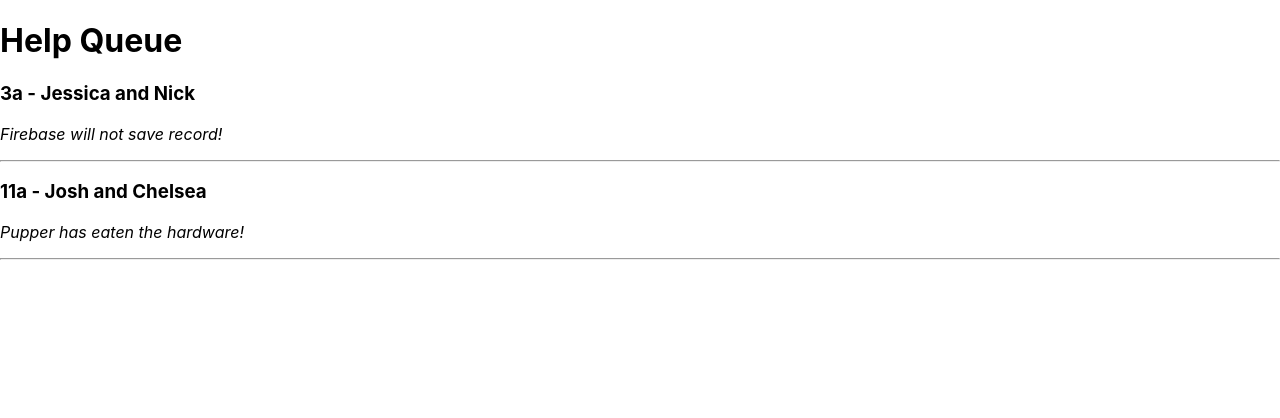
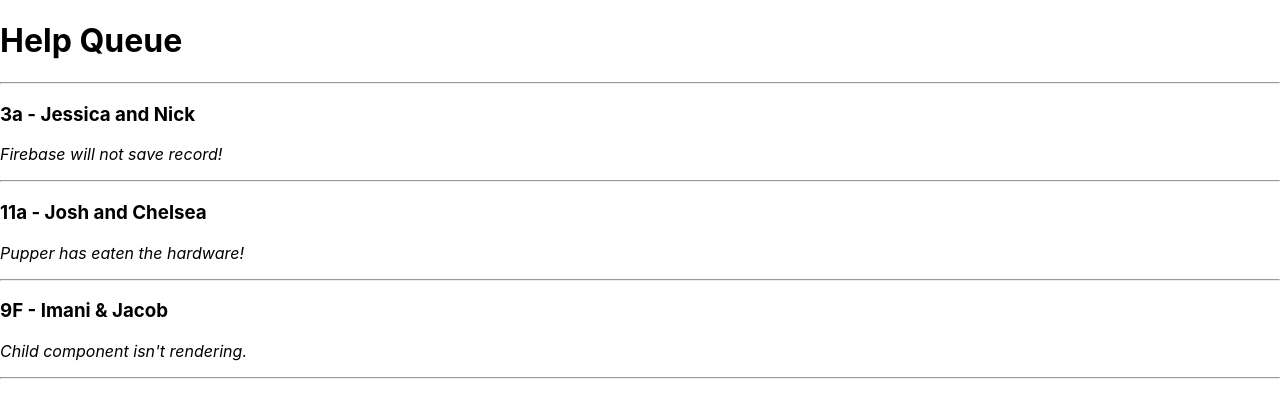
Before and after one commit to jhvozdovich/help-queue, a React (Create React App) app: page / in a window 1280 px wide. Shown: the top 418 px of the page. Built offline with nearby package versions, Linux system fonts and the light colour scheme.

Commit message:
refactor with JSX loop and ticket object array

```diff
--- a/src/components/TicketList.js
+++ b/src/components/TicketList.js
@@ -1,17 +1,33 @@
 import React from "react";
 import Ticket from "./Ticket";
 
+const masterTicketList = [
+  {
+    names: "Jessica and Nick",
+    location: "3a",
+    issue: "Firebase will not save record!"
+  },
+  {
+    names: "Josh and Chelsea",
+    location: "11a",
+    issue: "Pupper has eaten the hardware!"
+  },
+  {
+    names: 'Imani & Jacob',
+    location: '9F',
+    issue: 'Child component isn\'t rendering.'
+  }
+];
 function TicketList() {
   return (
     <React.Fragment>
-      <Ticket
-        location="3a"
-        names="Jessica and Nick"
-        issue="Firebase will not save record!" />
-      <Ticket
-        location="11a"
-        names="Josh and Chelsea"
-        issue="Pupper has eaten the hardware!" />
+      <hr />
+      {masterTicketList.map((ticket, index) =>
+        <Ticket names={ticket.names}
+          location={ticket.location}
+          issue={ticket.issue}
+          key={index} />
+      )}
     </React.Fragment>
   );
 }
```
Also changed, not shown: src/components/Ticket.js (+7 -0 lines).
